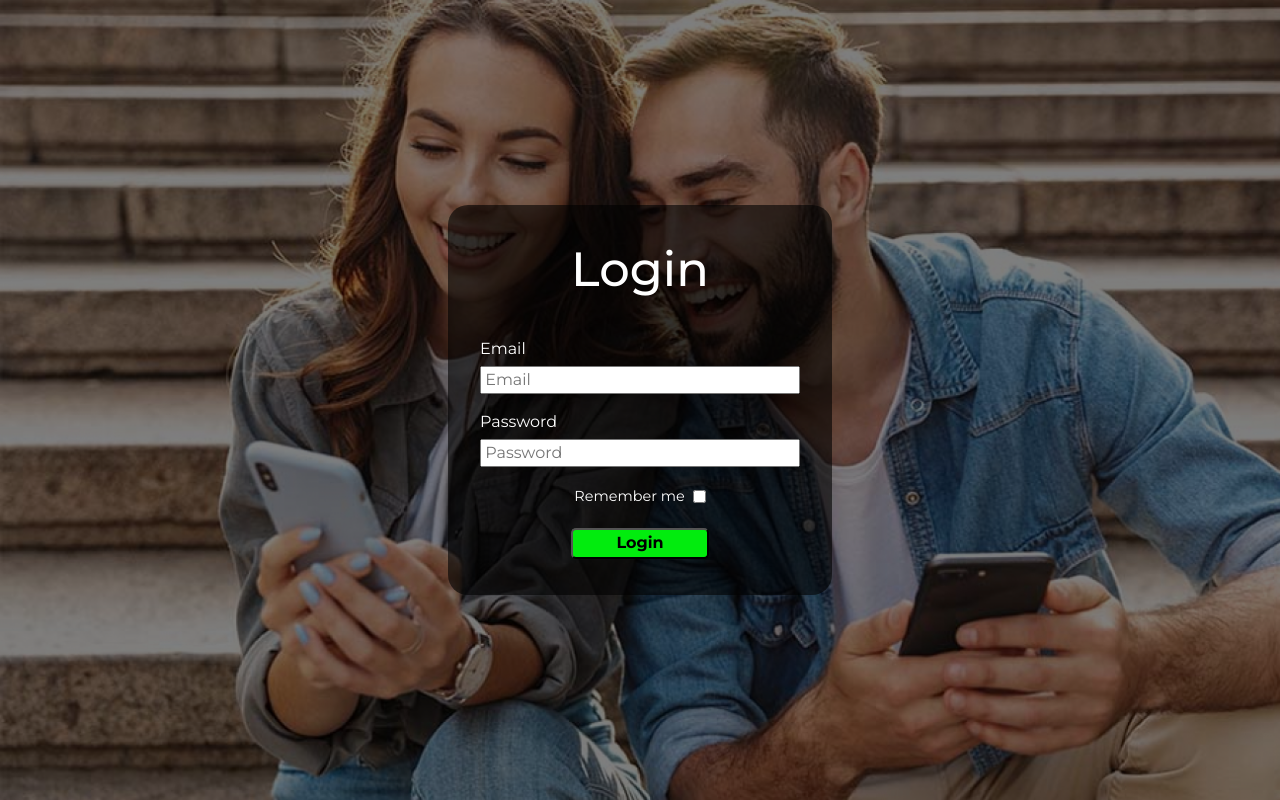
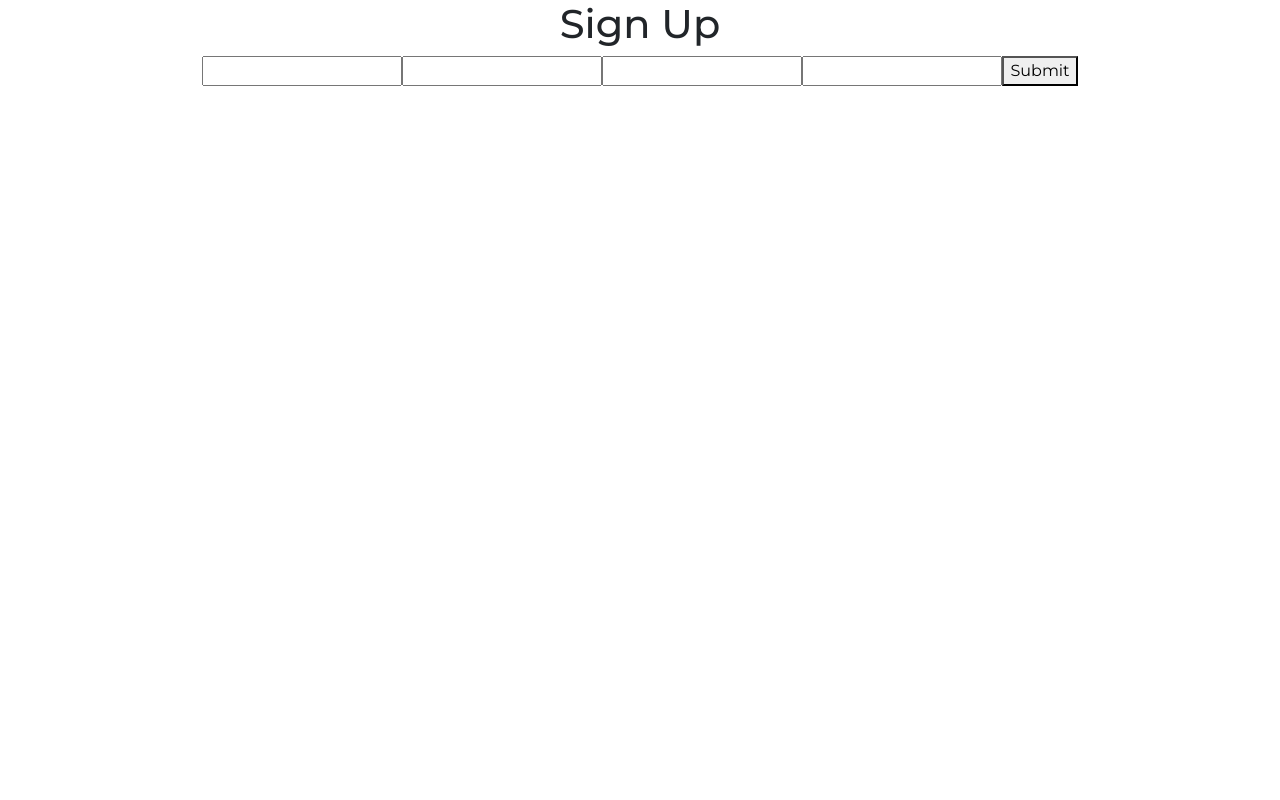
Before and after one commit to michaelhernandezrala/wallaclone-frontend, a React (Create React App) app: page /register in a window 1280 px wide. Built offline with nearby package versions, Linux system fonts and the light colour scheme.

Commit message:
Register

```diff
--- a/package.json
+++ b/package.json
@@ -9,7 +9,10 @@
     "@testing-library/jest-dom": "^5.16.2",
     "@testing-library/react": "^12.1.3",
     "@testing-library/user-event": "^13.5.0",
+    "axios": "^0.26.0",
     "bootstrap": "^5.1.3",
+    "formik": "^2.2.9",
+    "node": "^17.5.0",
     "rc-slider": "^9.7.5",
     "react": "^17.0.2",
     "react-bootstrap": "^2.1.2",
--- a/src/App.js
+++ b/src/App.js
@@ -7,6 +7,7 @@ import './App.css';
 import Home from './pages/Home/Home';
 import Settings from './pages/Settings/Settings';
 import Login from './pages/Login/Login';
+import Register from './pages/Register/Register';
 
 // Components
 
@@ -20,8 +21,11 @@ function App() {
         <Route path='/account/settings'>
           <Settings />
         </Route>
-        <Route>
+        <Route path='/login'>
           <Login />
+        </Route>
+        <Route path='/register'>
+          <Register/>
         </Route>
       </Switch>
     </div>
--- /dev/null
+++ b/src/api/client.js
@@ -0,0 +1,29 @@
+import axios from 'axios';
+
+const client = axios.create({
+  baseURL: process.env.REACT_APP_API_BASE_URL,
+});
+
+client.interceptors.response.use(
+  (response) => response.data,
+  (error) => {
+    if (!error.response) {
+      return Promise.reject({ message: error.message });
+    }
+    return Promise.reject({
+      message: error.response.statusText,
+      ...error.response,
+      ...error.response.data,
+    });
+  }
+);
+
+export const setAuthorizationHeader = (token) => {
+  client.defaults.headers.common['Authorization'] = `Bearer ${token}`;
+};
+
+export const removeAuthorizationHeader = () => {
+  delete client.defaults.headers.common['Authorization'];
+};
+
+export default client;
--- /dev/null
+++ b/src/api/register.js
@@ -0,0 +1,8 @@
+const { default: client } = require('./client');
+
+const register = (credentials) => {
+  console.log('credentials', credentials);
+  return client.post('/api/register', credentials);
+};
+
+module.exports = register;
--- /dev/null
+++ b/src/pages/Register/Register.js
@@ -0,0 +1,104 @@
+import React from 'react';
+import FormData from '../../components/FormData/FormData';
+import { Formik, Field, Form } from 'formik';
+import register from '../../api/register';
+
+function Register() {
+  const validateName = (value) => {
+    let error = '';
+    if (!value) {
+      error = 'Name is required';
+    }
+    return error;
+  };
+
+  const validateEmail = (value) => {
+    let error = '';
+    if (!value) {
+      error = 'Email is required';
+    } else if (!/^[A-Z0-9._%+-]+@[A-Z0-9.-]+\.[A-Z]{2,4}$/i.test(value)) {
+      error = 'Invalid email address';
+    }
+    return error;
+  };
+
+  const validatePassword = (value) => {
+    let error = '';
+    const passwordRegex = /(?=.*[0-9])/;
+    if (!value) {
+      error = 'This field is required';
+    } else if (value.length < 8) {
+      error = '*Password must be 8 characters long.';
+    } else if (!passwordRegex.test(value)) {
+      error = '*Invalid password. Must contain one number.';
+    }
+    return error;
+  };
+
+  const validateConfirmPassword = (pass, value) => {
+    let error = '';
+    if (pass && value) {
+      if (pass !== value) {
+        error = 'Password not matched';
+      }
+    }
+    return error;
+  };
+
+  return (
+    <main className='register'>
+      <div className='reisger__overlay'>
+        <section className='register__content'>
+          <h1 className='register__title'>Sign Up</h1>
+
+          <Formik
+            initialValues={{
+              name: '',
+              email: '',
+              password: '',
+              confirmPassword: '',
+            }}
+            onSubmit={async (values) => {
+              const { name, email, password } = values;
+              await register({
+                name,
+                email,
+                password,
+              });
+            }}
+          >
+            {({ errors, touched, isValidating, values }) => (
+              <Form>
+                <Field type='text' name='name' validate={validateName} />
+                {errors.name && touched.name && <div>{errors.name}</div>}
+                <Field name='email' validate={validateEmail} />
+                {errors.email && touched.email && <div>{errors.email}</div>}
+                <Field
+                  type='password'
+                  name='password'
+                  validate={validatePassword}
+                />
+                {errors.password && touched.password && (
+                  <div>{errors.password}</div>
+                )}
+                <Field
+                  type='password'
+                  name='confirmPassword'
+                  validate={(value) =>
+                    validateConfirmPassword(value, values.password)
+                  }
+                />
+                {errors.confirmPassword && touched.confirmPassword && (
+                  <div>{errors.confirmPassword}</div>
+                )}
+                <button type='submit'>Submit</button>
+              </Form>
+            )}
+          </Formik>
+        </section>
+      </div>
+    </main>
+  );
+}
+
+export default Register;
```
Also changed, not shown: 2 other files (tests, documents, lock files or other folders).
